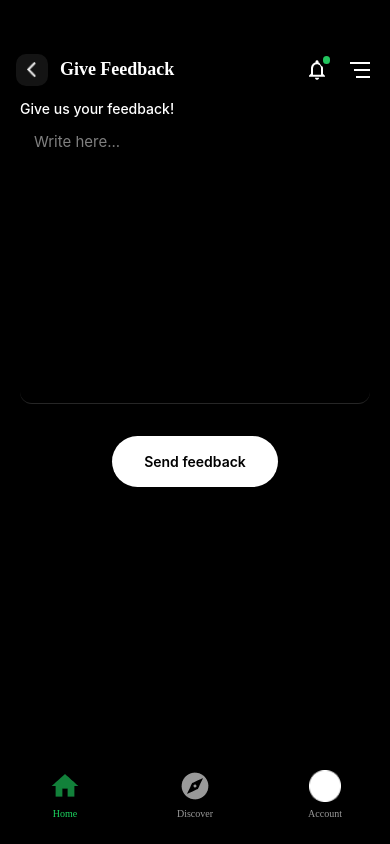
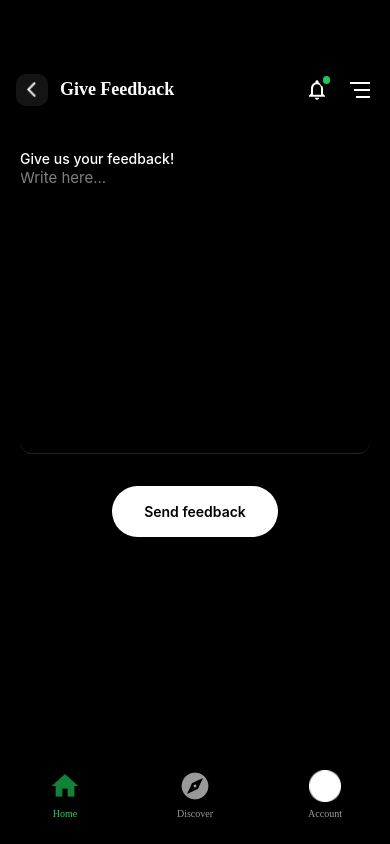
Before and after one commit to umarabid123/stryda-fighter-app, a React Native app: screen /Feedback in a window 390 px wide. Built offline with nearby package versions, Linux system fonts and the light colour scheme.

Commit message:
style: Refine GiveFeedback screen layout and add a TODO placeholder to MedicalPaper screen.

```diff
--- a/src/screens/GiveFeedback.tsx
+++ b/src/screens/GiveFeedback.tsx
@@ -1,6 +1,7 @@
 import React from 'react';
 import {
   Dimensions,
+  StatusBar,
   StyleSheet,
   TextInput,
   TextStyle,
@@ -51,9 +52,6 @@ const GiveFeedback = ({
           textStyle={{ color: Colors.black, fontWeight: 600 }}
         />
       </View>
-      {/* <SearchSection />
-      <FighterCard /> */}
-      {/* <CarouselItem /> */}
     </View>
   );
 };
@@ -66,14 +64,14 @@ const styles = StyleSheet.create({
     backgroundColor: Colors.black,
     width: SCREEN_WIDTH,
     height: SCREEN_HEIGHT,
-    paddingTop: 40,
+    paddingTop: 60,
   },
   content: {
     paddingHorizontal: 20,
+    marginTop: 30
   },
   textarea: {
     borderRadius: 12,
-    padding: 14,
     color: Colors.white,
     fontSize: 15,
     lineHeight: 22,
--- a/src/screens/MedicalPaper.tsx
+++ b/src/screens/MedicalPaper.tsx
@@ -3,12 +3,14 @@ import { View, Text, StyleSheet, Dimensions } from 'react-native';
 import MeshGradientBackground from '../components/common/MeshGradientBackground';
 import Header from '../components/common/Header';
 import { Colors } from '../constant';
+import AppText from '../components/common/AppText';
 
 const { width: SCREEN_WIDTH, height: SCREEN_HEIGHT } = Dimensions.get("window")
 const MedicalPaper = () => {
   return (
     <View style={styles.container}>
       <Header title="Medical Papers" isBack={true} />
+      <AppText text='TODO Medical Papers' fontSize={44} color={Colors.white} style={{ fontWeight: '600', textAlign: 'center', marginTop: 155 }} />
     </View>
   );
 };
```
